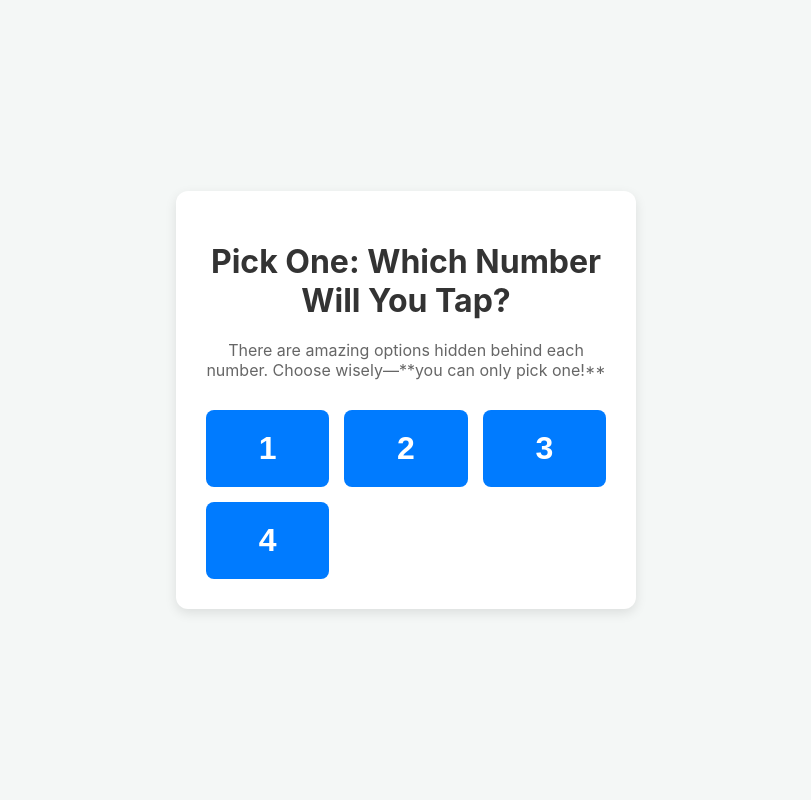
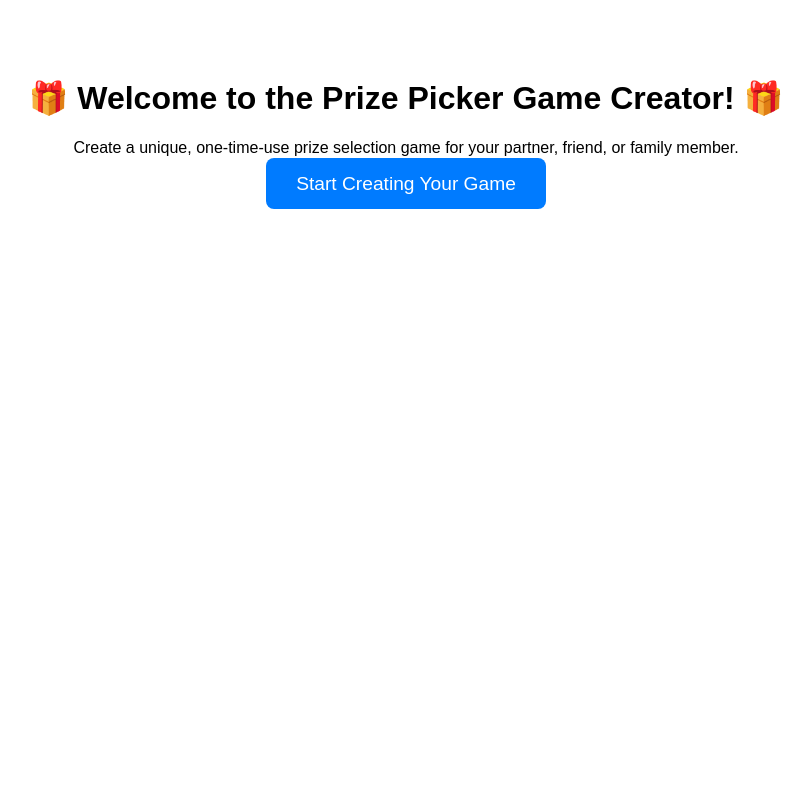
Before and after one commit to Kk-930/pickone, a Flask app: page / in a window 1280 px wide. Shown: the whole page, without its empty margins (234-1045 px from the left). Run offline with Flask 3, Linux system fonts and the light colour scheme.

Commit message:
Feature: Added custom game creator and share links

```diff
--- a/app.py
+++ b/app.py
@@ -1,62 +1,121 @@
-from flask import Flask, render_template, redirect, url_for, session, flash, request
+from flask import Flask, render_template, redirect, url_for, session, request
+from flask_sqlalchemy import SQLAlchemy
+import secrets
 import os
-import secrets # Used for a secure session key
+import json # Used to store prize list as a JSON string
 
-# Initialize the Flask app
+# --- Configuration ---
 app = Flask(__name__)
 
-# Set a secure secret key for session management (CRITICAL for security)
-# This key is used to sign the session cookie.
-# In a real app, use an environment variable (os.environ.get('SECRET_KEY'))
-app.config['SECRET_KEY'] = secrets.token_hex(16)
+# Use an environment variable for the Secret Key (CRITICAL for deployment)
+# If running locally, it defaults to a secure random key.
+app.config['SECRET_KEY'] = os.environ.get('SECRET_KEY', secrets.token_hex(16))
 
-# --- Game Configuration ---
-# Your secret options list. The numbers correspond to the index + 1
-OPTIONS = [
-    "A Surprise Weekend Getaway!",
-    "A New Gadget You've Been Eyeing!",
-    "A Home-Cooked Meal of Your Choice and a Movie Night!",
-    "A Free Pass on One Chore for a Month!"
-]
-# ---------------------------
+# Database Configuration (SQLite for simplicity)
+# When deployed on Render's free tier, you'd use a managed database like Postgres.
+# For a simple game like this, SQLite is okay for small-scale use.
+app.config['SQLALCHEMY_DATABASE_URI'] = 'sqlite:///games.db'
+app.config['SQLALCHEMY_TRACK_MODIFICATIONS'] = False
 
-@app.route('/', methods=['GET', 'POST'])
+db = SQLAlchemy(app)
+
+# --- Database Model ---
+class Game(db.Model):
+    id = db.Column(db.Integer, primary_key=True)
+    title = db.Column(db.String(100), nullable=False)
+    # The prize options are stored as a JSON string
+    options_json = db.Column(db.Text, nullable=False)
+    # The winning choice is stored here (index, not number)
+    chosen_index = db.Column(db.Integer, default=-1) # -1 means no choice yet
+
+    def get_options(self):
+        return json.loads(self.options_json)
+
+# Initialize the database and create tables
+with app.app_context():
+    db.create_all()
+
+# --- Routes ---
+
+# 1. Homepage (Start/Instructions)
+@app.route('/')
 def index():
-    # 'chosen_option' is stored in the user's session once they make a choice
-    chosen_option_index = session.get('chosen_option', -1)
+    return render_template('index.html')
 
-    # If a choice has already been made, just show the result page
-    if chosen_option_index != -1:
-        chosen_option_text = OPTIONS[chosen_option_index]
-        return render_template('index.html',
-                               options_count=len(OPTIONS),
-                               chosen_option=chosen_option_text,
-                               game_over=True)
+# 2. Game Creation Form
+@app.route('/create', methods=['GET', 'POST'])
+def create_game():
+    if request.method == 'POST':
+        game_title = request.form.get('title')
+        # Get all options from the form (up to 4 in this example)
+        options = []
+        for i in range(1, 5):
+            option = request.form.get(f'option_{i}', '').strip()
+            if option:
+                options.append(option)
 
-    # Handle the form submission (when the user taps a number)
+        if not game_title or len(options) < 2:
+            # Simple error handling
+            return "Error: Game needs a title and at least two options.", 400
+
+        # Create a new Game object and save to database
+        new_game = Game(
+            title=game_title,
+            options_json=json.dumps(options)
+        )
+        db.session.add(new_game)
+        db.session.commit()
+
+        # Redirect to the unique game page
+        return redirect(url_for('game_page', game_id=new_game.id))
+
+    # For GET request, show the creation form
+    return render_template('create.html')
+
+# 3. The Sharable Game Page
+@app.route('/game/<int:game_id>', methods=['GET', 'POST'])
+def game_page(game_id):
+    game = db.session.get(Game, game_id)
+    if not game:
+        return "Game not found.", 404
+
+    options = game.get_options()
+
+    # Handle the choice submission
     if request.method == 'POST':
+        # Check if a choice has already been made
+        if game.chosen_index != -1:
+            # Prevent re-submitting if the game is already over
+            return redirect(url_for('game_page', game_id=game_id))
+
         try:
-            # Get the chosen number and convert it to a list index
+            # Get the chosen number (1-based index)
             choice = int(request.form.get('choice'))
             chosen_index = choice - 1
 
-            # 1. Check if the choice is valid
-            if 0 <= chosen_index < len(OPTIONS):
-                # 2. Store the choice in the session and redirect
-                session['chosen_option'] = chosen_index
-                flash(f"You picked number {choice}!") # Flash a quick message (optional)
-                return redirect(url_for('index')) # Redirect to GET to show the result
+            # 1. Validate the choice
+            if 0 <= chosen_index < len(options):
+                # 2. Record the choice in the database
+                game.chosen_index = chosen_index
+                db.session.commit()
+                # Redirect to GET to show the result
+                return redirect(url_for('game_page', game_id=game_id))
             else:
                 return "Invalid option selected", 400
         except:
             return "Error processing choice", 500
 
-    # For the initial GET request (or after a failed POST)
-    # Renders the numbered list for the partner to choose from
-    return render_template('index.html',
-                           options_count=len(OPTIONS),
-                           game_over=False)
+    # For GET request, render the game page
+    game_over = game.chosen_index != -1
+    chosen_option_text = options[game.chosen_index] if game_over else None
+    share_link = request.url # The current URL is the share link
+
+    return render_template('game.html',
+                           game=game,
+                           options_count=len(options),
+                           chosen_option=chosen_option_text,
+                           game_over=game_over,
+                           share_link=share_link)
 
 if __name__ == '__main__':
-    # Start the web server
     app.run(debug=True)
--- a/requirements.txt
+++ b/requirements.txt
@@ -1,2 +1,3 @@
 Flask
 gunicorn
+Flask-SQLAlchemy
--- a/templates/index.html
+++ b/templates/index.html
@@ -2,89 +2,16 @@
 <html lang="en">
 <head>
     <meta charset="UTF-8">
-    <meta name="viewport" content="width=device-width, initial-scale=1.0">
-    <title>Pick Your Prize!</title>
+    <title>Prize Picker Creator</title>
     <style>
-        body {
-            font-family: -apple-system, BlinkMacSystemFont, 'Segoe UI', Roboto, Helvetica, Arial, sans-serif;
-            display: flex;
-            flex-direction: column;
-            align-items: center;
-            justify-content: center;
-            min-height: 100vh;
-            margin: 0;
-            background-color: #f4f7f6;
-        }
-        .container {
-            text-align: center;
-            padding: 30px;
-            background: white;
-            border-radius: 12px;
-            box-shadow: 0 4px 12px rgba(0, 0, 0, 0.1);
-            max-width: 90%;
-            width: 400px;
-        }
-        h1 {
-            color: #333;
-            margin-bottom: 20px;
-        }
-        .option-grid {
-            display: grid;
-            grid-template-columns: repeat(auto-fit, minmax(100px, 1fr));
-            gap: 15px;
-            margin-top: 30px;
-        }
-        .option-button {
-            width: 100%;
-            padding: 20px 0;
-            font-size: 2em;
-            font-weight: bold;
-            color: white;
-            background-color: #007bff;
-            border: none;
-            border-radius: 8px;
-            cursor: pointer;
-            transition: background-color 0.2s, transform 0.1s;
-        }
-        .option-button:hover {
-            background-color: #0056b3;
-            transform: translateY(-2px);
-        }
-        .option-button:active {
-            transform: translateY(0);
-        }
-        .reveal-box {
-            background-color: #28a745;
-            color: white;
-            padding: 30px;
-            border-radius: 8px;
-            margin-top: 30px;
-            font-size: 1.5em;
-            font-weight: 600;
-        }
+        body { font-family: sans-serif; text-align: center; padding-top: 50px; }
+        .btn { padding: 15px 30px; font-size: 1.2em; background-color: #007bff; color: white; border: none; border-radius: 8px; text-decoration: none; cursor: pointer; }
+        .btn:hover { background-color: #0056b3; }
     </style>
 </head>
 <body>
-    <div class="container">
-        {% if game_over %}
-            <h1>🎉 The Game Has Ended! 🎉</h1>
-            <p style="font-size: 1.2em; color: #555;">You chose the option behind the number you tapped. And your prize is...</p>
-            <div class="reveal-box">
-                {{ chosen_option }}
-            </div>
-            <p style="margin-top: 20px;">Enjoy your selection!</p>
-        {% else %}
-            <h1>Pick One: Which Number Will You Tap?</h1>
-            <p style="color: #666;">There are amazing options hidden behind each number. Choose wisely—**you can only pick one!**</p>
-
-            <form method="POST" class="option-grid">
-                {% for i in range(options_count) %}
-                    <button type="submit" name="choice" value="{{ i + 1 }}" class="option-button">
-                        {{ i + 1 }}
-                    </button>
-                {% endfor %}
-            </form>
-        {% endif %}
-    </div>
+    <h1>🎁 Welcome to the Prize Picker Game Creator! 🎁</h1>
+    <p>Create a unique, one-time-use prize selection game for your partner, friend, or family member.</p>
+    <a href="{{ url_for('create_game') }}" class="btn">Start Creating Your Game</a>
 </body>
 </html>
```
Also changed, not shown: templates/create.html (added, +41 -0 lines), templates/game.html (added, +51 -0 lines).
